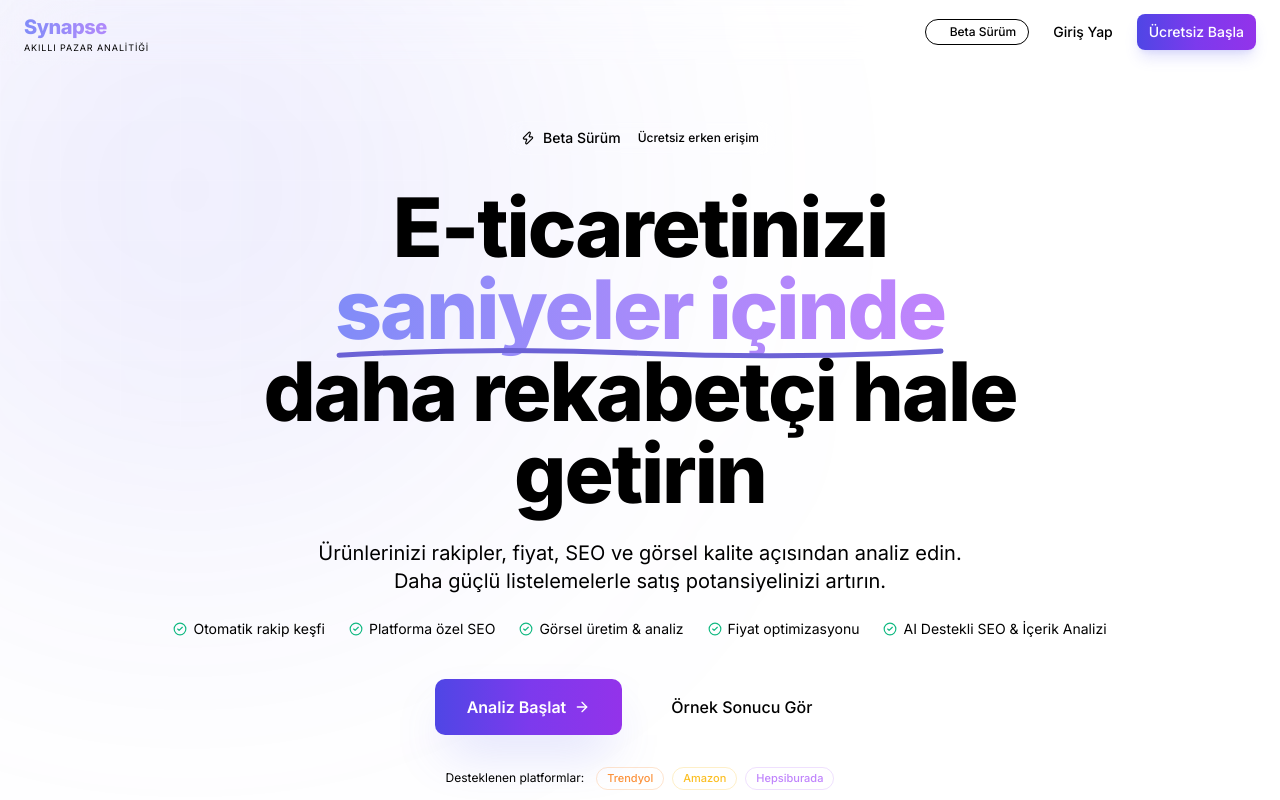
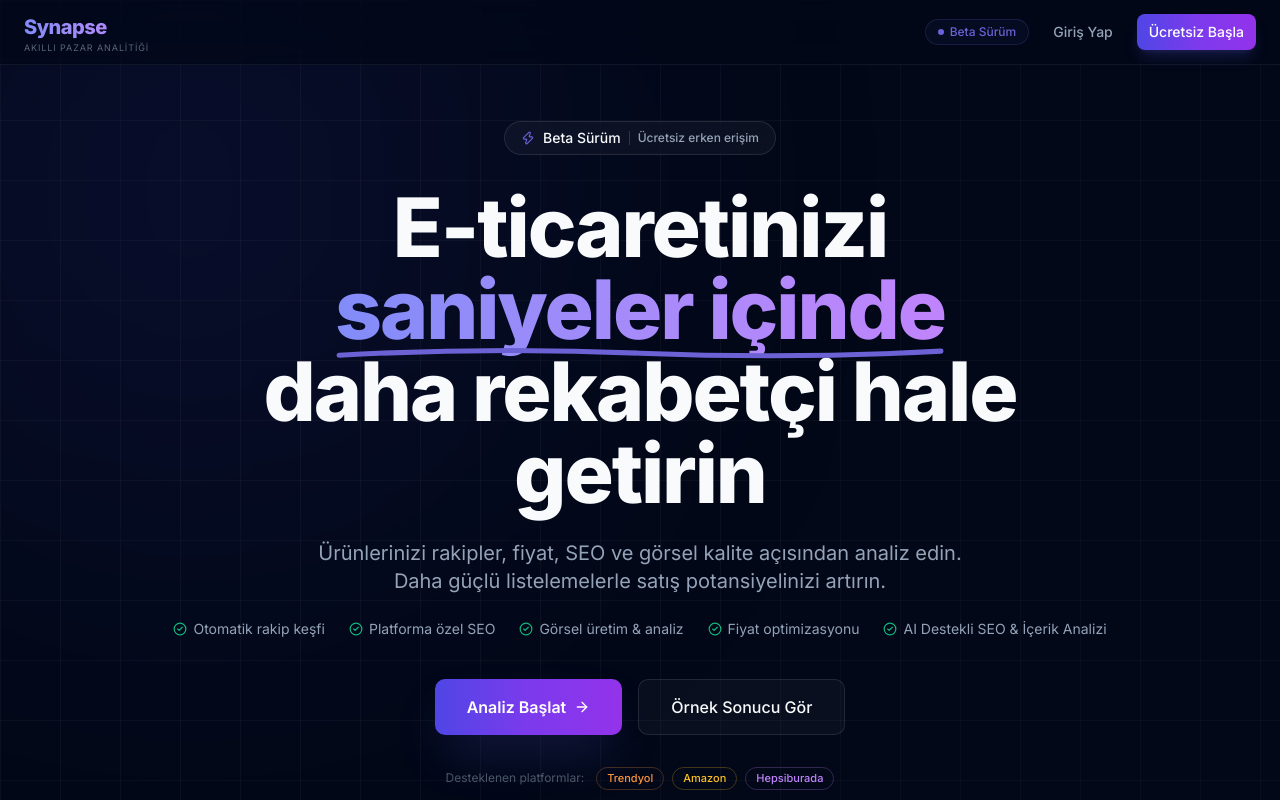
Before and after one commit to yunussgultekiin/multi-agent-ecommerce-optimizer, a Next.js app in the folder frontend/: page / in a window 1280 px wide. Shown: the top 800 px of the page. Built offline with nearby package versions, Linux system fonts and the light colour scheme.

Commit message:
fix(frontend): restore dark landing theme variables

```diff
--- a/frontend/src/app/globals.css
+++ b/frontend/src/app/globals.css
@@ -1,5 +1,6 @@
 @import "tw-animate-css";
 @import "shadcn/tailwind.css";
+
 @tailwind base;
 @tailwind components;
 @tailwind utilities;
@@ -10,87 +11,112 @@ html {
 
 @layer base {
   :root {
-    --background: oklch(1 0 0);
-    --foreground: oklch(0.145 0 0);
-    --card: oklch(1 0 0);
-    --card-foreground: oklch(0.145 0 0);
-    --primary: oklch(0.205 0 0);
-    --primary-foreground: oklch(0.985 0 0);
-    --secondary: oklch(0.97 0 0);
-    --secondary-foreground: oklch(0.205 0 0);
-    --muted: oklch(0.97 0 0);
-    --muted-foreground: oklch(0.556 0 0);
-    --accent: oklch(0.97 0 0);
-    --accent-foreground: oklch(0.205 0 0);
-    --destructive: oklch(0.577 0.245 27.325);
+    --background: 222.2 84% 4.9%;
+    --foreground: 210 40% 98%;
+
+    --card: 222.2 84% 4.9%;
+    --card-foreground: 210 40% 98%;
+
+    --popover: 222.2 84% 4.9%;
+    --popover-foreground: 210 40% 98%;
+
+    --primary: 245 58% 61%;
+    --primary-foreground: 210 40% 98%;
+
+    --secondary: 217.2 32.6% 17.5%;
+    --secondary-foreground: 210 40% 98%;
+
+    --muted: 217.2 32.6% 17.5%;
+    --muted-foreground: 215 20.2% 65.1%;
+
+    --accent: 217.2 32.6% 17.5%;
+    --accent-foreground: 210 40% 98%;
+
+    --destructive: 0 62.8% 30.6%;
     --destructive-foreground: 210 40% 98%;
-    --border: oklch(0.922 0 0);
-    --input: oklch(0.922 0 0);
-    --ring: oklch(0.708 0 0);
+
+    --border: 217.2 32.6% 17.5%;
+    --input: 217.2 32.6% 17.5%;
+    --ring: 245 58% 61%;
+
     --radius: 0.625rem;
-    --popover: oklch(1 0 0);
-    --popover-foreground: oklch(0.145 0 0);
-    --chart-1: oklch(0.87 0 0);
-    --chart-2: oklch(0.556 0 0);
-    --chart-3: oklch(0.439 0 0);
-    --chart-4: oklch(0.371 0 0);
-    --chart-5: oklch(0.269 0 0);
-    --sidebar: oklch(0.985 0 0);
-    --sidebar-foreground: oklch(0.145 0 0);
-    --sidebar-primary: oklch(0.205 0 0);
-    --sidebar-primary-foreground: oklch(0.985 0 0);
-    --sidebar-accent: oklch(0.97 0 0);
-    --sidebar-accent-foreground: oklch(0.205 0 0);
-    --sidebar-border: oklch(0.922 0 0);
-    --sidebar-ring: oklch(0.708 0 0);
+
+    --chart-1: 245 58% 61%;
+    --chart-2: 265 60% 60%;
+    --chart-3: 217.2 91.2% 59.8%;
+    --chart-4: 160 84% 39%;
+    --chart-5: 38 92% 50%;
+
+    --sidebar: 222.2 84% 4.9%;
+    --sidebar-foreground: 210 40% 98%;
+    --sidebar-primary: 245 58% 61%;
+    --sidebar-primary-foreground: 210 40% 98%;
+    --sidebar-accent: 217.2 32.6% 17.5%;
+    --sidebar-accent-foreground: 210 40% 98%;
+    --sidebar-border: 217.2 32.6% 17.5%;
+    --sidebar-ring: 245 58% 61%;
+  }
+
+  html.dark {
+    --background: 222.2 84% 4.9%;
+    --foreground: 210 40% 98%;
+
+    --card: 222.2 84% 4.9%;
+    --card-foreground: 210 40% 98%;
+
+    --popover: 222.2 84% 4.9%;
+    --popover-foreground: 210 40% 98%;
+
+    --primary: 245 58% 61%;
+    --primary-foreground: 210 40% 98%;
+
+    --secondary: 217.2 32.6% 17.5%;
+    --secondary-foreground: 210 40% 98%;
+
+    --muted: 217.2 32.6% 17.5%;
+    --muted-foreground: 215 20.2% 65.1%;
+
+    --accent: 217.2 32.6% 17.5%;
+    --accent-foreground: 210 40% 98%;
+
+    --destructive: 0 62.8% 30.6%;
+    --destructive-foreground: 210 40% 98%;
+
+    --border: 217.2 32.6% 17.5%;
+    --input: 217.2 32.6% 17.5%;
+    --ring: 245 58% 61%;
+
+    --chart-1: 245 58% 61%;
+    --chart-2: 265 60% 60%;
+    --chart-3: 217.2 91.2% 59.8%;
+    --chart-4: 160 84% 39%;
+    --chart-5: 38 92% 50%;
+
+    --sidebar: 222.2 84% 4.9%;
+    --sidebar-foreground: 210 40% 98%;
+    --sidebar-primary: 245 58% 61%;
+    --sidebar-primary-foreground: 210 40% 98%;
+    --sidebar-accent: 217.2 32.6% 17.5%;
+    --sidebar-accent-foreground: 210 40% 98%;
+    --sidebar-border: 217.2 32.6% 17.5%;
+    --sidebar-ring: 245 58% 61%;
   }
 
   * {
     @apply border-border outline-ring/50;
   }
 
+  html {
+    @apply font-sans;
+  }
+
   body {
     @apply font-sans antialiased bg-background text-foreground;
   }
+
   .theme {
     --font-heading: var(--font-sans);
     --font-sans: var(--font-sans);
-  }
-  .dark {
-    --background: oklch(0.145 0 0);
-    --foreground: oklch(0.985 0 0);
-    --card: oklch(0.205 0 0);
-    --card-foreground: oklch(0.985 0 0);
-    --popover: oklch(0.205 0 0);
-    --popover-foreground: oklch(0.985 0 0);
-    --primary: oklch(0.922 0 0);
-    --primary-foreground: oklch(0.205 0 0);
-    --secondary: oklch(0.269 0 0);
-    --secondary-foreground: oklch(0.985 0 0);
-    --muted: oklch(0.269 0 0);
-    --muted-foreground: oklch(0.708 0 0);
-    --accent: oklch(0.269 0 0);
-    --accent-foreground: oklch(0.985 0 0);
-    --destructive: oklch(0.704 0.191 22.216);
-    --border: oklch(1 0 0 / 10%);
-    --input: oklch(1 0 0 / 15%);
-    --ring: oklch(0.556 0 0);
-    --chart-1: oklch(0.87 0 0);
-    --chart-2: oklch(0.556 0 0);
-    --chart-3: oklch(0.439 0 0);
-    --chart-4: oklch(0.371 0 0);
-    --chart-5: oklch(0.269 0 0);
-    --sidebar: oklch(0.205 0 0);
-    --sidebar-foreground: oklch(0.985 0 0);
-    --sidebar-primary: oklch(0.488 0.243 264.376);
-    --sidebar-primary-foreground: oklch(0.985 0 0);
-    --sidebar-accent: oklch(0.269 0 0);
-    --sidebar-accent-foreground: oklch(0.985 0 0);
-    --sidebar-border: oklch(1 0 0 / 10%);
-    --sidebar-ring: oklch(0.556 0 0);
-  }
-  html {
-    @apply font-sans;
   }
 }
 
@@ -115,7 +141,6 @@ html {
     @apply bg-white/[0.04] backdrop-blur-xl border border-white/[0.08] rounded-xl;
   }
 
-  /* Grid line patterns — replaces dot-pattern */
   .bg-grid {
     background-image:
       linear-gradient(rgba(255, 255, 255, 0.03) 1px, transparent 1px),
@@ -165,5 +190,11 @@ html {
 }
 
 /* Hide scrollbar while keeping scroll functionality */
-.scrollbar-hide::-webkit-scrollbar { display: none; }
-.scrollbar-hide { scrollbar-width: none; -ms-overflow-style: none; }
+.scrollbar-hide::-webkit-scrollbar {
+  display: none;
+}
+
+.scrollbar-hide {
+  scrollbar-width: none;
+  -ms-overflow-style: none;
+}
```
